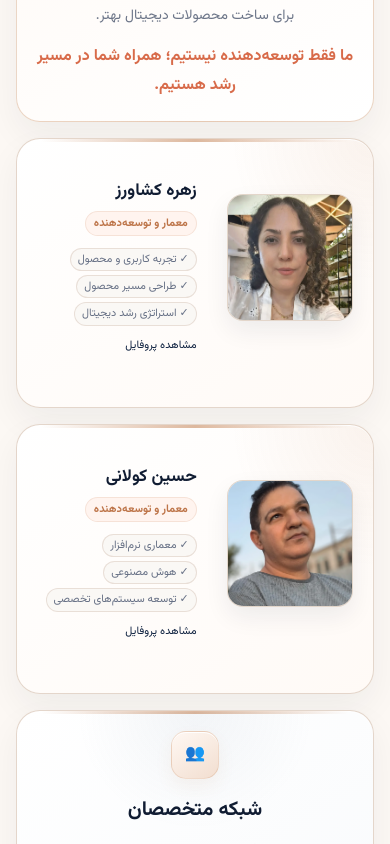
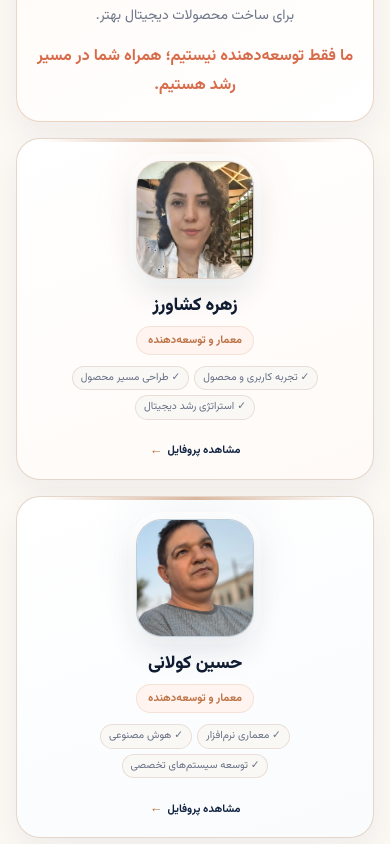
Before and after one commit to zohreksh/smartpilot, a Nuxt app: page / in a window 390 px wide. Shown: the part 3320-4164 px from the top of the page. Built offline with nearby package versions, Linux system fonts and the light colour scheme.

Commit message:
Redesign founder cards with vertical profile layout

```diff
--- a/components/sections/TeamSection.vue
+++ b/components/sections/TeamSection.vue
@@ -184,63 +184,122 @@
   line-height: 1.8;
   margin-top: 12px;
 }
+.member-card {
+  padding: 24px 20px 20px;
+  background:
+    radial-gradient(circle at 50% 18%, rgba(184, 107, 53, 0.09), transparent 31%),
+    linear-gradient(160deg, #fff 0%, #fffaf7 100%);
+}
+
+.member-card:nth-child(3) {
+  background:
+    radial-gradient(circle at 50% 18%, rgba(112, 136, 164, 0.09), transparent 31%),
+    linear-gradient(160deg, #fff 0%, #f9fbfd 100%);
+}
+
 .member-layout {
   display: flex;
-  gap: 12px;
-  align-items: flex-start;
+  width: 100%;
+  height: 100%;
+  flex-direction: column;
+  align-items: center;
+  gap: 14px;
+  text-align: center;
 }
+
 .member-content {
+  display: flex;
+  width: 100%;
+  min-width: 0;
+  flex: 1;
+  flex-direction: column;
+  align-items: center;
   padding-top: 0;
 }
+
 .team-image-wrap {
+  position: relative;
   display: flex;
-  width: 110px;
-  height: 110px;
-  flex-shrink: 0;
+  width: 128px;
+  height: 128px;
+  flex: none;
   align-items: center;
   justify-content: center;
   overflow: hidden;
-  border: 1px solid rgba(226, 211, 199, 0.9);
-  border-radius: 20px;
+  border: 1px solid rgba(221, 204, 191, 0.96);
+  border-radius: 30px;
   background: #f8f3ef;
-  box-shadow: 0 10px 24px rgba(16, 28, 50, 0.07);
+  box-shadow:
+    0 16px 30px rgba(16, 28, 50, 0.09),
+    0 0 0 7px rgba(255, 255, 255, 0.68);
 }
+
+.member-card:nth-child(3) .team-image-wrap {
+  border-color: rgba(190, 204, 218, 0.96);
+}
+
 .team-image-wrap img {
   width: 100%;
   height: 100%;
   object-fit: cover;
 }
+
+.member-content h3 {
+  margin: 0 0 6px;
+  color: #101c32;
+  font-size: 20px;
+  font-weight: 800;
+  letter-spacing: -0.01em;
+}
+
 .job-title {
   display: inline-flex;
-  margin: 0 0 6px;
-  padding: 4px 10px;
+  margin: 0;
+  padding: 5px 11px;
   border: 1px solid rgba(189, 116, 72, 0.14);
   border-radius: 999px;
-  background: rgba(255, 243, 237, 0.86);
+  background: rgba(255, 243, 237, 0.88);
   color: #bd7448 !important;
-  font-size: 11.5px;
+  font-size: 11px;
   font-weight: 700;
 }
+
 .skills-list {
   display: flex;
   flex-wrap: wrap;
+  justify-content: center;
   gap: 6px;
+  width: 100%;
+  margin: 13px 0 12px;
+  padding: 0;
   list-style: none;
-  padding: 0;
-  margin: 8px 0;
 }
+
 .skills-list span {
-  padding: 4px 9px;
+  padding: 5px 9px;
   border: 1px solid rgba(232, 221, 213, 0.92);
   border-radius: 999px;
-  background: rgba(250, 247, 244, 0.86);
+  background: rgba(250, 247, 244, 0.88);
   color: #667085;
-  font-size: 11.5px;
+  font-size: 10.5px;
   line-height: 1.4;
 }
+
 .profile-link {
-  font-size: 12px;
+  display: inline-flex;
+  align-items: center;
+  gap: 5px;
+  margin-top: auto;
+  padding-top: 11px;
   color: #0f2240;
+  font-size: 11px;
+  font-weight: 700;
+}
+
+.profile-link::after {
+  content: "←";
+  color: #b86b35;
+  font-size: 13px;
 }
 .specialties {
   display: flex;
@@ -266,41 +325,33 @@
   .team-grid {
     grid-template-columns: 1fr;
   }
+  .member-card {
+    min-height: 0;
+    padding: 22px 18px 18px;
+  }
+
   .member-layout {
-    align-items: center;
-    gap: 30px;
+    gap: 13px;
   }
+
   .team-image-wrap {
-    flex: 0 0 40%;
-    width: 40%;
-    height: auto;
-    aspect-ratio: 1 / 1;
-    border-radius: 16px;
+    width: 118px;
+    height: 118px;
+    border-radius: 26px;
   }
-  .member-content {
-    flex: 0 0 60%;
-    width: 60%;
-    min-width: 0;
-    padding-top: 15px;
+
+  .member-content h3 {
+    font-size: 18px;
   }
-  .member-content h3 {
-    font-size: 17px;
-    white-space: nowrap;
+
+  .skills-list {
+    gap: 5px;
+    margin: 11px 0 10px;
   }
-  .job-title {
-    font-size: 11px;
-    padding: 3px 8px;
-  }
-  .skills-list {
-    gap: 4px;
-    margin: 6px 0;
-  }
+
   .skills-list span {
-    font-size: 11px;
-    padding: 3px 7px;
-  }
-  .profile-link {
-    font-size: 11px;
+    font-size: 10.5px;
+    padding: 4px 8px;
   }
   .section-header h2 {
     font-size: 26px;
```
